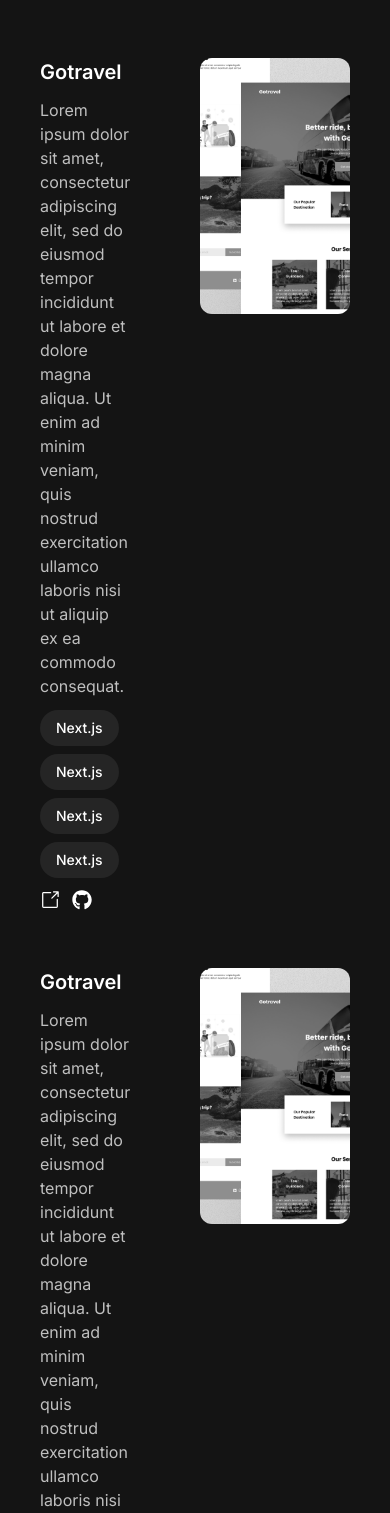
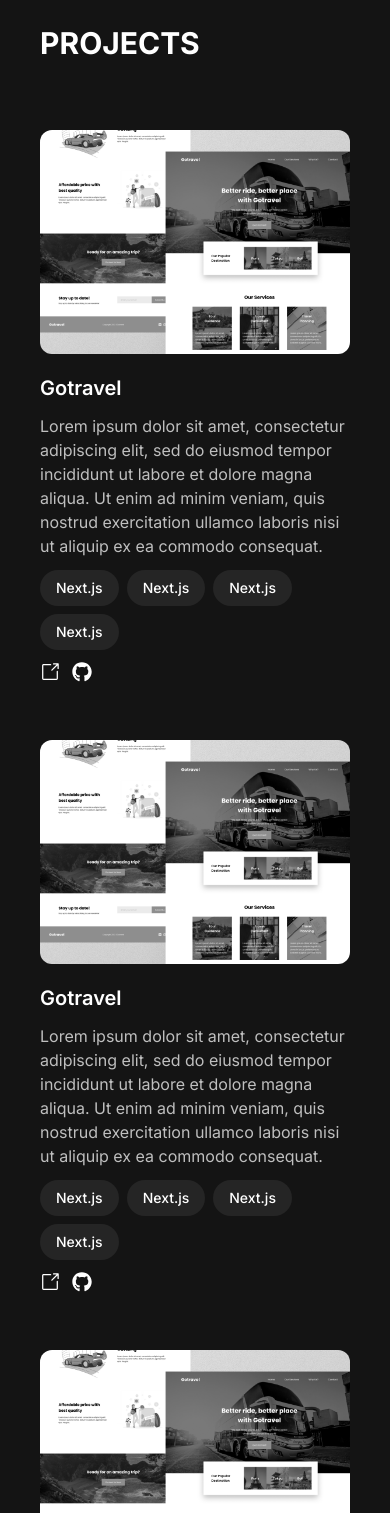
Before and after one commit to NafisHandoko/next-portfolio, a Next.js app: page / in a window 390 px wide. Shown: the part 5360-6873 px from the top of the page. Built offline with nearby package versions, Linux system fonts and the light colour scheme.

Commit message:
fix: fixed some responsive layout

```diff
--- a/app/page.tsx
+++ b/app/page.tsx
@@ -103,7 +103,7 @@ export default function Home() {
             </section>
             <section className="container mx-auto flex flex-col px-10 md:px-40 py-24 gap-10">
                 <h2 className="uppercase text-nero font-bold text-3xl">Work Experiences</h2>
-                <div className="flex flex-col gap-10">
+                <div className="flex flex-col gap-16">
                     <div className="flex flex-col md:flex-row gap-3 md:gap-10">
                         <div className="w-full md:w-1/2">
                             <span className="font-semibold text-jumbo">February 2024</span>
@@ -225,8 +225,8 @@ export default function Home() {
             <section className="container mx-auto flex flex-col px-10 md:px-40 py-24 gap-10">
                 <h2 className="uppercase text-nero font-bold text-3xl">Projects</h2>
                 <div className="flex flex-col">
-                    <div className="flex flex-row gap-10 border-y border-transparent hover:border-mineshaft transition-all py-7">
-                        <div className="w-1/2 flex flex-col gap-3">
+                    <div className="flex flex-col-reverse md:flex-row gap-5 md:gap-10 border-y border-transparent hover:border-mineshaft transition-all py-7">
+                        <div className="w-full md:w-1/2 flex flex-col gap-3">
                             <span className="text-xl font-semibold text-nero">Gotravel</span>
                             <p className="text-silver">
                                 Lorem ipsum dolor sit amet, consectetur adipiscing elit, sed do eiusmod tempor incididunt ut labore et dolore magna aliqua. Ut enim ad minim veniam, quis nostrud exercitation ullamco laboris nisi ut aliquip ex ea commodo consequat.
@@ -242,12 +242,12 @@ export default function Home() {
                                 <FaGithub size={"20px"} />
                             </div>
                         </div>
-                        <div className="w-1/2 w-full flex justify-end">
-                            <div className="bg-[url('/assets/images/portfolio/gotravel.png')] bg-center bg-no-repeat bg-cover w-5/6 h-64 rounded-xl saturate-0 hover:saturate-100 transition-all"></div>
+                        <div className="w-full md:w-1/2 flex justify-center md:justify-end">
+                            <div className="bg-[url('/assets/images/portfolio/gotravel.png')] bg-center bg-no-repeat bg-cover w-full md:w-5/6 h-56 md:h-64 rounded-xl saturate-0 hover:saturate-100 transition-all"></div>
                         </div>
                     </div>
-                    <div className="flex flex-row gap-10 border-y border-transparent hover:border-mineshaft transition-all py-7">
-                        <div className="w-1/2 flex flex-col gap-3">
+                    <div className="flex flex-col-reverse md:flex-row gap-5 md:gap-10 border-y border-transparent hover:border-mineshaft transition-all py-7">
+                        <div className="w-full md:w-1/2 flex flex-col gap-3">
                             <span className="text-xl font-semibold text-nero">Gotravel</span>
                             <p className="text-silver">
                                 Lorem ipsum dolor sit amet, consectetur adipiscing elit, sed do eiusmod tempor incididunt ut labore et dolore magna aliqua. Ut enim ad minim veniam, quis nostrud exercitation ullamco laboris nisi ut aliquip ex ea commodo consequat.
@@ -263,12 +263,12 @@ export default function Home() {
                                 <FaGithub size={"20px"} />
                             </div>
                         </div>
-                        <div className="w-1/2 w-full flex justify-end">
-                            <div className="bg-[url('/assets/images/portfolio/gotravel.png')] bg-center bg-no-repeat bg-cover w-5/6 h-64 rounded-xl saturate-0 hover:saturate-100 transition-all"></div>
+                        <div className="w-full md:w-1/2 flex justify-center md:justify-end">
+                            <div className="bg-[url('/assets/images/portfolio/gotravel.png')] bg-center bg-no-repeat bg-cover w-full md:w-5/6 h-56 md:h-64 rounded-xl saturate-0 hover:saturate-100 transition-all"></div>
                         </div>
                     </div>
-                    <div className="flex flex-row gap-10 border-y border-transparent hover:border-mineshaft transition-all py-7">
-                        <div className="w-1/2 flex flex-col gap-3">
+                    <div className="flex flex-col-reverse md:flex-row gap-5 md:gap-10 border-y border-transparent hover:border-mineshaft transition-all py-7">
+                        <div className="w-full md:w-1/2 flex flex-col gap-3">
                             <span className="text-xl font-semibold text-nero">Gotravel</span>
                             <p className="text-silver">
                                 Lorem ipsum dolor sit amet, consectetur adipiscing elit, sed do eiusmod tempor incididunt ut labore et dolore magna aliqua. Ut enim ad minim veniam, quis nostrud exercitation ullamco laboris nisi ut aliquip ex ea commodo consequat.
@@ -284,8 +284,8 @@ export default function Home() {
                                 <FaGithub size={"20px"} />
                             </div>
                         </div>
-                        <div className="w-1/2 w-full flex justify-end">
-                            <div className="bg-[url('/assets/images/portfolio/gotravel.png')] bg-center bg-no-repeat bg-cover w-5/6 h-64 rounded-xl saturate-0 hover:saturate-100 transition-all"></div>
+                        <div className="w-full md:w-1/2 flex justify-center md:justify-end">
+                            <div className="bg-[url('/assets/images/portfolio/gotravel.png')] bg-center bg-no-repeat bg-cover w-full md:w-5/6 h-56 md:h-64 rounded-xl saturate-0 hover:saturate-100 transition-all"></div>
                         </div>
                     </div>
                 </div>
@@ -315,7 +315,7 @@ export default function Home() {
             </section>
             <section className="container mx-auto flex flex-col items-center text-center px-10 md:px-40 py-36 gap-10">
                 <h2 className="text-4xl font-bold text-nero">Keep In Touch</h2>
-                <p className="text-silver w-1/2">
+                <p className="text-silver w-full md:w-1/2">
                     Whether you have an idea for a project or just want to chat, feel free to shoot me an email!
                 </p>
                 <a href="https://wa.me/6281332079137" target="_blank" className="text-nero border border-nero hover:bg-nero hover:text-codgray transition-all rounded-xl px-8 py-4 self-center">Let&apos;s Talk!</a>
```
